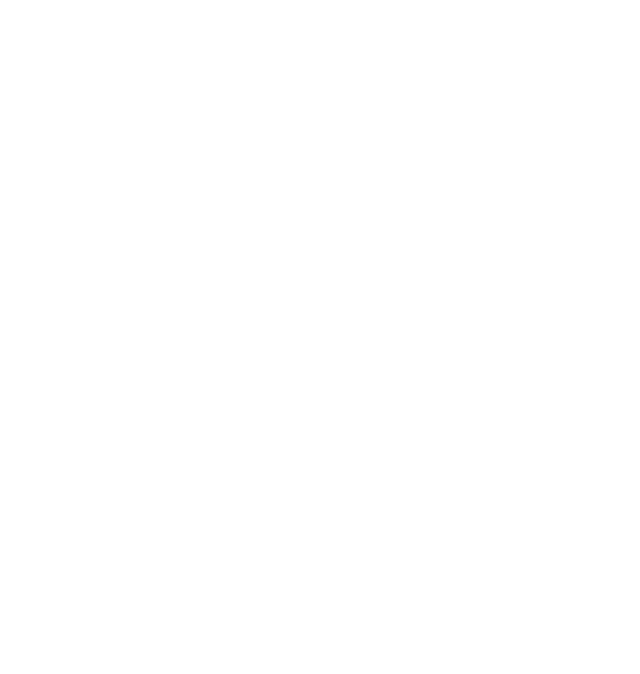
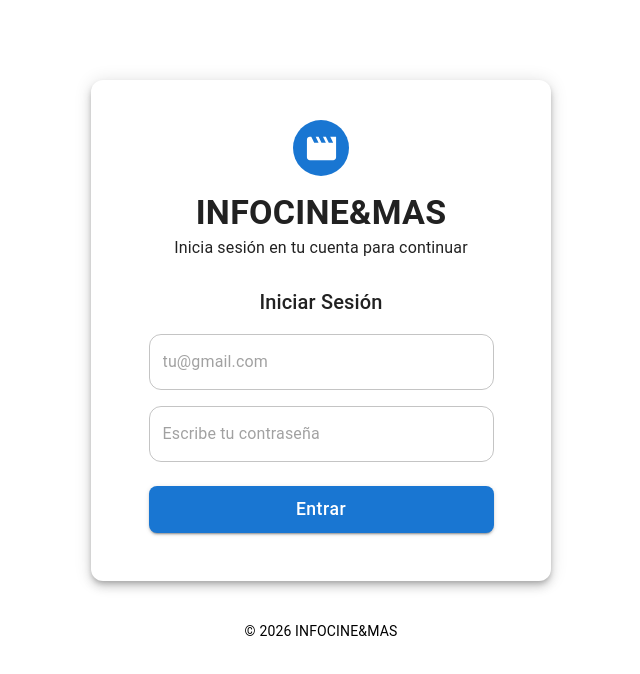
Before and after one commit to CarlosAparicio7/TFG-CarlosAparicio_AdrianRey-Front, a React (Vite) app: page /login in a window 1280 px wide. Shown: the top 674 px of the page, without its empty margins (319-959 px from the left). Built offline with nearby package versions, Linux system fonts and the light colour scheme.

Commit message:
En proceso del diseño del login, falta mejorarlo un poco

```diff
--- a/src/pages/Login.tsx
+++ b/src/pages/Login.tsx
@@ -1,5 +1,89 @@
+import MovieIcon from '@mui/icons-material/Movie';
+import { Avatar, Box, Button, Container, OutlinedInput, Paper, Typography } from '@mui/material';
 export default function Login() {
     return(
-        <></>
+        <>
+            <Container component="main" maxWidth="xs">
+                <Box
+                    sx={{
+                    marginTop: 10,
+                    display: 'flex',
+                    flexDirection: 'column',
+                    alignItems: 'center',
+                    }}
+                >
+                    <Paper
+                        elevation={6}
+                        sx={{
+                            padding: 4,
+                            display: 'flex',
+                            flexDirection: 'column',
+                            alignItems: 'center',
+                            borderRadius: 3,
+                            width: '100%'
+                        }}
+                    >
+
+                        <Avatar sx={{ m: 1, bgcolor: '#1976d2', width: 56, height: 56 }}>
+                            <MovieIcon fontSize="large" />
+                        </Avatar>
+
+                        <Typography component="h1" variant="h4" sx={{ fontWeight: 'bold', mt: 1 }}>
+                            INFOCINE&MAS
+                        </Typography>
+                        <Typography variant="subtitle1" color="text.secondary" sx={{ mb: 3 }}>
+                            Inicia sesión en tu cuenta para continuar
+                        </Typography>
+
+                        <Typography variant="h6" sx={{ mb: 2 }}>
+                            Iniciar Sesión
+                        </Typography>
+
+                        <Box component="div" sx={{ width: '100%', display: 'flex', flexDirection: 'column', alignItems: 'center' }}>
+                            <OutlinedInput
+                                type='email'
+                                placeholder='tu@gmail.com'
+                                required
+                                sx={{
+                                width: 345,
+                                borderRadius: 3,
+                                mb: 2
+                                }}
+                            />
+
+                            <OutlinedInput
+                                type='password'
+                                placeholder='Escribe tu contraseña'
+                                required
+                                sx={{
+                                width: 345,
+                                borderRadius: 3,
+                                mb: 2
+                                }}
+                            />
+
+                            <Button
+                                variant="contained"
+                                size="large"
+                                sx={{
+                                    mt: 1,
+                                    mb: 2,
+                                    borderRadius: 2,
+                                    textTransform: 'none',
+                                    fontSize: '1.1rem',
+                                    width: 345
+                                }}
+                            >
+                                Entrar
+                            </Button>
+                        </Box>
+                    </Paper>
+
+                    <Typography variant="body2" color="text.secondary" sx={{ mt: 5 }}>
+                    © {new Date().getFullYear()} INFOCINE&MAS
+                    </Typography>
+                </Box>
+            </Container>
+        </>
     );
 }
```
